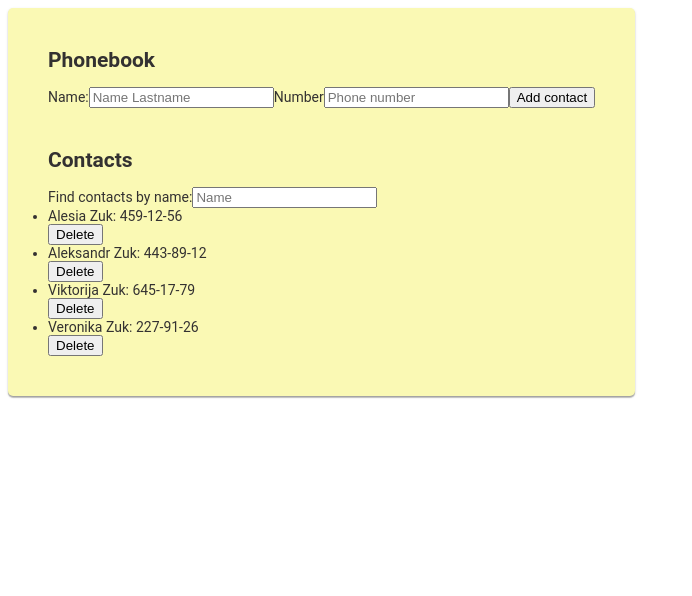
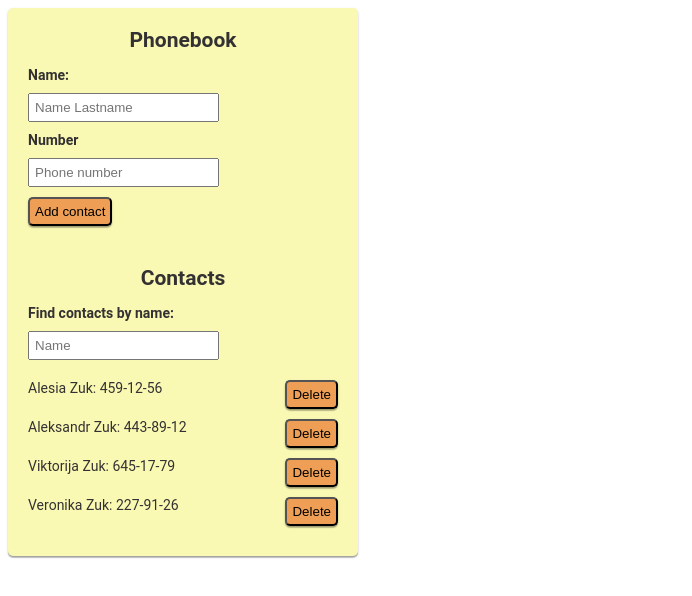
Before and after one commit to AlesiaZuk/goit-react-hw-02-phonebook, a React (Create React App) app: page / in a window 1280 px wide. Shown: the top 596 px of the page, without its empty margins (0-692 px from the left). Built offline with nearby package versions, Linux system fonts and the light colour scheme.

Commit message:
добавила стили

```diff
--- a/src/components/Contacts/Contacts.js
+++ b/src/components/Contacts/Contacts.js
@@ -15,10 +15,11 @@
                 )
                 .map((contact) => (
                   <li key={contact.id}>
-                    <p>
+                    <p className={s.contacts_text}>
                       {contact.name}: {contact.number}
                     </p>
                     <button
+                      className={s.contacts_button}
                       key={contact.id}
                       type="button"
                       onClick={handleDeleteContact}
@@ -28,11 +29,12 @@
                   </li>
                 ))
             : contacts.map((contact) => (
-                <li key={contact.id}>
-                  <p>
+                <li className={s.contacts_item} key={contact.id}>
+                  <p className={s.contacts_text}>
                     {contact.name}: {contact.number}
                   </p>
                   <button
+                    className={s.contacts_button}
                     key={contact.id}
                     type="button"
                     onClick={handleDeleteContact}
--- a/src/components/Contacts/Contacts.module.css
+++ b/src/components/Contacts/Contacts.module.css
@@ -0,0 +1,19 @@
+.contacts_item {
+  display: flex;
+  justify-content: space-between;
+  margin-bottom: 10px;
+}
+.contacts_text {
+  display: inline-block;
+
+  margin-right: 20px;
+}
+.contacts_button {
+  padding: 5px;
+
+  border-radius: 5px;
+  box-shadow: 0px 1px 3px rgba(0, 0, 0, 0.12), 0px 1px 1px rgba(0, 0, 0, 0.14),
+    0px 2px 1px rgba(0, 0, 0, 0.2);
+
+  background-color: rgb(238, 159, 85);
+}
--- a/src/components/Filter/Filter.js
+++ b/src/components/Filter/Filter.js
@@ -6,9 +6,10 @@
     const { filter, handleChange } = this.props;
 
     return (
-      <label>
+      <label className={s.filter_label}>
         Find contacts by name:
         <input
+          className={s.filter_input}
           type="text"
           name="filter"
           value={filter}
--- a/src/components/Filter/Filter.module.css
+++ b/src/components/Filter/Filter.module.css
@@ -0,0 +1,13 @@
+.filter_label {
+  display: block;
+
+  margin-bottom: 20px;
+
+  font-weight: 600;
+}
+.filter_input {
+  display: block;
+
+  margin-top: 10px;
+  padding: 5px;
+}
--- a/src/components/Form/Form.js
+++ b/src/components/Form/Form.js
@@ -29,9 +29,10 @@
 
     return (
       <form onSubmit={this.handleSubmit}>
-        <label>
+        <label className={s.form_label}>
           Name:
           <input
+            className={s.form_input}
             type="text"
             name="name"
             value={name}
@@ -42,9 +43,10 @@
             required
           />
         </label>
-        <label>
+        <label className={s.form_label}>
           Number
           <input
+            className={s.form_input}
             type="tel"
             name="number"
             value={number}
@@ -55,7 +57,11 @@
             required
           />
         </label>
-        <button type="submit" onClick={this.handleAddContact}>
+        <button
+          className={s.form_button}
+          type="submit"
+          onClick={this.handleAddContact}
+        >
           Add contact
         </button>
       </form>
--- a/src/components/Form/Form.module.css
+++ b/src/components/Form/Form.module.css
@@ -0,0 +1,22 @@
+.form_label {
+  display: block;
+  margin-bottom: 10px;
+
+  font-weight: 600;
+}
+
+.form_input {
+  display: block;
+  margin-top: 10px;
+  padding: 5px;
+}
+
+.form_button {
+  padding: 5px;
+
+  border-radius: 5px;
+  box-shadow: 0px 1px 3px rgba(0, 0, 0, 0.12), 0px 1px 1px rgba(0, 0, 0, 0.14),
+    0px 2px 1px rgba(0, 0, 0, 0.2);
+
+  background-color: rgb(238, 159, 85);
+}
--- a/src/components/Section/Section.module.css
+++ b/src/components/Section/Section.module.css
@@ -3,4 +3,5 @@
 }
 .title {
   margin-bottom: 15px;
+  text-align: center;
 }
--- a/src/index.css
+++ b/src/index.css
@@ -30,7 +30,8 @@
 
 .section {
   display: inline-block;
-  padding: 20px;
+
+  width: 350px;
 
   border-style: none;
   border-radius: 5px;
```
Also changed, not shown: 1 other file (tests, documents, lock files or other folders).
